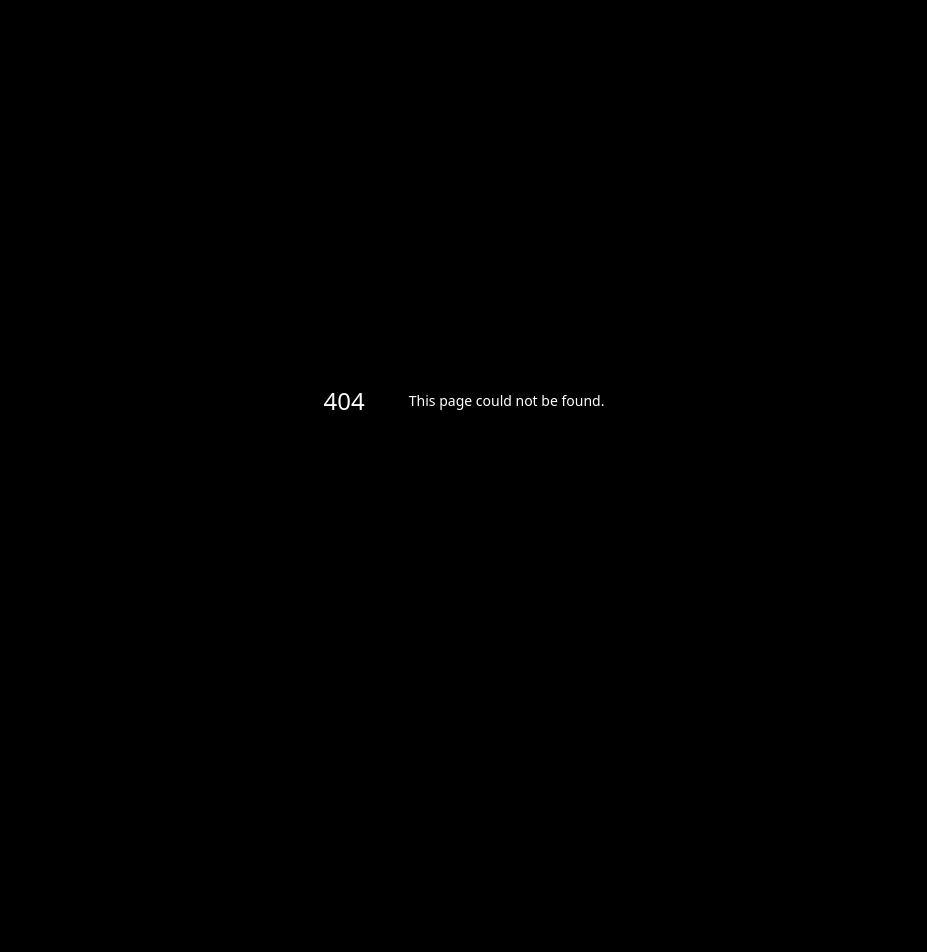
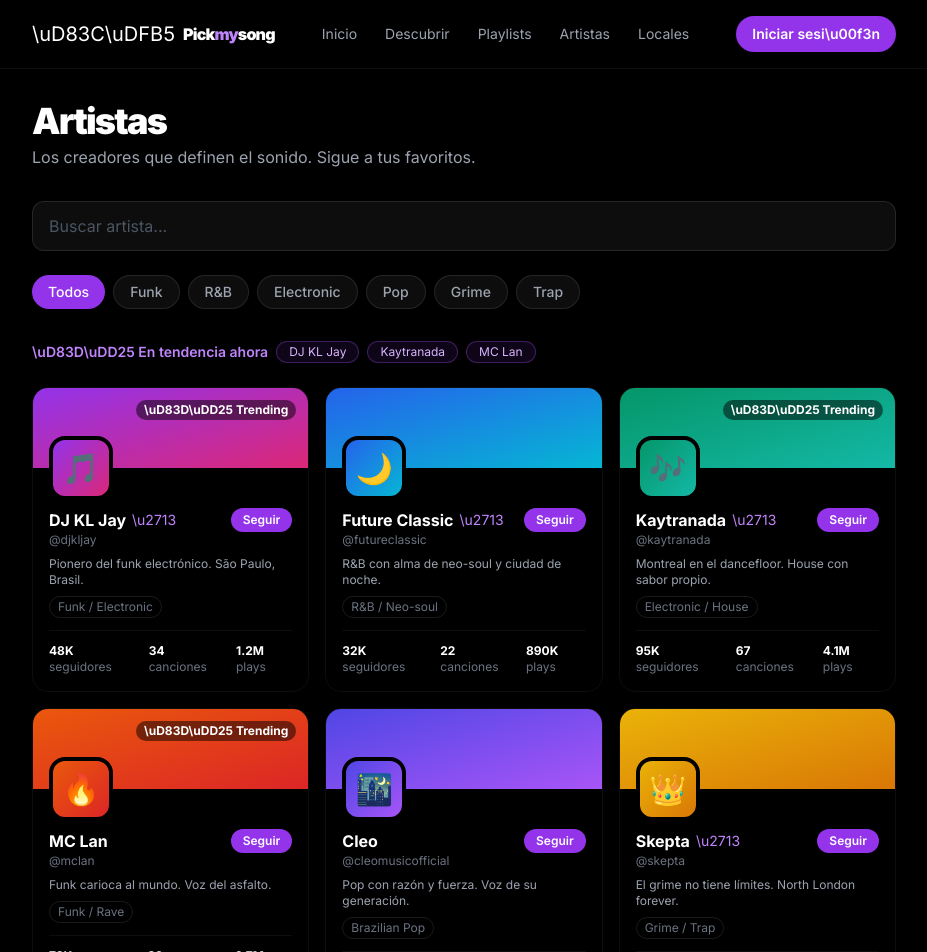
Before and after one commit to fullequip2009-dev/Pickmysong, a Next.js app in the folder apps/web/: page /artists in a window 1280 px wide. Before the commit this address had no page. Shown: the top 952 px of the page, without its empty margins (176-1103 px from the left). Before the commit the page ends 800 px from the top, so only its background shows below. Built offline with nearby package versions, Linux system fonts and the light colour scheme.

Commit message:
feat(web): add artists page with profiles, follow system and genre filters

```diff
--- /dev/null
+++ b/apps/web/app/artists/page.tsx
@@ -0,0 +1,264 @@
+'use client';
+
+import { useState } from 'react';
+import Link from 'next/link';
+
+const ARTISTS = [
+  {
+    id: '1',
+    name: 'DJ KL Jay',
+    handle: '@djkljay',
+    bio: 'Pionero del funk electr\u00f3nico. S\u00e3o Paulo, Brasil.',
+    genre: 'Funk / Electronic',
+    followers: 48200,
+    songs: 34,
+    plays: 1240000,
+    avatar: '\uD83C\uDFB5',
+    color: 'from-purple-600 to-pink-600',
+    trending: true,
+    verified: true,
+  },
+  {
+    id: '2',
+    name: 'Future Classic',
+    handle: '@futureclassic',
+    bio: 'R&B con alma de neo-soul y ciudad de noche.',
+    genre: 'R&B / Neo-soul',
+    followers: 31500,
+    songs: 22,
+    plays: 890000,
+    avatar: '\uD83C\uDF19',
+    color: 'from-blue-600 to-cyan-500',
+    trending: false,
+    verified: true,
+  },
+  {
+    id: '3',
+    name: 'Kaytranada',
+    handle: '@kaytranada',
+    bio: 'Montreal en el dancefloor. House con sabor propio.',
+    genre: 'Electronic / House',
+    followers: 95100,
+    songs: 67,
+    plays: 4100000,
+    avatar: '\uD83C\uDFB6',
+    color: 'from-emerald-600 to-teal-500',
+    trending: true,
+    verified: true,
+  },
+  {
+    id: '4',
+    name: 'MC Lan',
+    handle: '@mclan',
+    bio: 'Funk carioca al mundo. Voz del asfalto.',
+    genre: 'Funk / Rave',
+    followers: 72300,
+    songs: 89,
+    plays: 6700000,
+    avatar: '\uD83D\uDD25',
+    color: 'from-orange-600 to-red-600',
+    trending: true,
+    verified: false,
+  },
+  {
+    id: '5',
+    name: 'Cleo',
+    handle: '@cleomusicofficial',
+    bio: 'Pop con raz\u00f3n y fuerza. Voz de su generaci\u00f3n.',
+    genre: 'Brazilian Pop',
+    followers: 29800,
+    songs: 18,
+    plays: 540000,
+    avatar: '\uD83C\uDF03',
+    color: 'from-indigo-600 to-purple-500',
+    trending: false,
+    verified: false,
+  },
+  {
+    id: '6',
+    name: 'Skepta',
+    handle: '@skepta',
+    bio: 'El grime no tiene l\u00edmites. North London forever.',
+    genre: 'Grime / Trap',
+    followers: 183000,
+    songs: 112,
+    plays: 12400000,
+    avatar: '\uD83D\uDC51',
+    color: 'from-yellow-500 to-amber-600',
+    trending: false,
+    verified: true,
+  },
+];
+
+const GENRES = ['Todos', 'Funk', 'R&B', 'Electronic', 'Pop', 'Grime', 'Trap'];
+
+function fmtNum(n: number) {
+  if (n >= 1000000) return (n / 1000000).toFixed(1) + 'M';
+  if (n >= 1000) return (n / 1000).toFixed(0) + 'K';
+  return String(n);
+}
+
+export default function ArtistsPage() {
+  const [followed, setFollowed] = useState<Set<string>>(new Set());
+  const [activeGenre, setActiveGenre] = useState('Todos');
+  const [search, setSearch] = useState('');
+
+  const toggleFollow = (id: string) => {
+    setFollowed((prev) => {
+      const next = new Set(prev);
+      next.has(id) ? next.delete(id) : next.add(id);
+      return next;
+    });
+  };
+
+  const filtered = ARTISTS.filter(
+    (a) =>
+      (activeGenre === 'Todos' || a.genre.includes(activeGenre)) &&
+      (a.name.toLowerCase().includes(search.toLowerCase()) ||
+        a.handle.toLowerCase().includes(search.toLowerCase()))
+  );
+
+  return (
+    <main className="min-h-screen bg-black text-white pb-20 md:pb-0">
+      {/* Header */}
+      <header className="sticky top-0 z-50 border-b border-white/5 bg-black/80 backdrop-blur-xl">
+        <div className="mx-auto flex max-w-4xl items-center justify-between gap-4 px-4 py-4">
+          <Link href="/" className="flex items-center gap-2">
+            <span className="text-xl">\uD83C\uDFB5</span>
+            <span className="font-black tracking-tighter text-white">
+              Pick<span className="text-purple-400">my</span>song
+            </span>
+          </Link>
+          <nav className="hidden md:flex items-center gap-1 text-sm">
+            {[['/', 'Inicio'], ['/discover', 'Descubrir'], ['/playlists', 'Playlists'], ['/artists', 'Artistas'], ['/venues', 'Locales']].map(([href, label]) => (
+              <Link key={href} href={href} className="px-3 py-1.5 rounded-full text-gray-400 hover:text-white hover:bg-white/5 transition-all">{label}</Link>
+            ))}
+          </nav>
+          <button className="rounded-full bg-purple-600 px-4 py-2 text-sm font-semibold text-white hover:bg-purple-500 transition-colors">
+            Iniciar sesi\u00f3n
+          </button>
+        </div>
+      </header>
+
+      <div className="mx-auto max-w-4xl px-4 py-8">
+        {/* Title */}
+        <div className="mb-8">
+          <h1 className="text-3xl font-black tracking-tighter text-white md:text-4xl">Artistas</h1>
+          <p className="mt-1 text-gray-400">Los creadores que definen el sonido. Sigue a tus favoritos.</p>
+        </div>
+
+        {/* Search */}
+        <div className="mb-6">
+          <input
+            type="text"
+            value={search}
+            onChange={(e) => setSearch(e.target.value)}
+            placeholder="Buscar artista..."
+            className="w-full rounded-xl border border-white/10 bg-white/5 px-4 py-3 text-white placeholder-gray-600 outline-none focus:border-purple-500 focus:ring-1 focus:ring-purple-500/50 transition-all"
+          />
+        </div>
+
+        {/* Genre filter */}
+        <div className="mb-8 flex flex-wrap gap-2">
+          {GENRES.map((genre) => (
+            <button
+              key={genre}
+              onClick={() => setActiveGenre(genre)}
+              className={`rounded-full px-4 py-1.5 text-sm font-medium transition-all ${
+                activeGenre === genre
+                  ? 'bg-purple-600 text-white'
+                  : 'border border-white/10 bg-white/5 text-gray-400 hover:bg-white/10 hover:text-white'
+              }`}
+            >
+              {genre}
+            </button>
+          ))}
+        </div>
+
+        {/* Trending banner */}
+        <div className="mb-6 flex items-center gap-2">
+          <span className="text-sm font-semibold text-purple-400">\uD83D\uDD25 En tendencia ahora</span>
+          <div className="flex gap-2">
+            {ARTISTS.filter((a) => a.trending).map((a) => (
+              <span key={a.id} className="rounded-full border border-purple-500/30 bg-purple-600/10 px-3 py-0.5 text-xs text-purple-300">
+                {a.name}
+              </span>
+            ))}
+          </div>
+        </div>
+
+        {/* Artists grid */}
+        <div className="grid gap-4 sm:grid-cols-2 lg:grid-cols-3">
+          {filtered.map((artist) => (
+            <div
+              key={artist.id}
+              className="group relative overflow-hidden rounded-2xl border border-white/5 bg-white/3 backdrop-blur-sm transition-all duration-300 hover:border-white/10 hover:scale-[1.01]"
+            >
+              {/* Top gradient banner */}
+              <div className={`h-20 bg-gradient-to-br ${artist.color} relative`}>
+                {artist.trending && (
+                  <span className="absolute right-3 top-3 rounded-full bg-black/50 px-2 py-0.5 text-xs font-bold text-white backdrop-blur-sm">
+                    \uD83D\uDD25 Trending
+                  </span>
+                )}
+              </div>
+
+              {/* Avatar */}
+              <div className="relative px-4 pb-4">
+                <div className={`-mt-8 flex h-16 w-16 items-center justify-center rounded-2xl border-4 border-black bg-gradient-to-br text-3xl ${artist.color}`}>
+                  {artist.avatar}
+                </div>
+
+                {/* Name row */}
+                <div className="mt-2 flex items-start justify-between">
+                  <div>
+                    <div className="flex items-center gap-1.5">
+                      <h3 className="font-bold text-white">{artist.name}</h3>
+                      {artist.verified && (
+                        <span className="text-purple-400 text-sm" title="Verificado">\u2713</span>
+                      )}
+                    </div>
+                    <p className="text-xs text-gray-500">{artist.handle}</p>
+                  </div>
+                  <button
+                    onClick={() => toggleFollow(artist.id)}
+                    className={`shrink-0 rounded-full px-3 py-1 text-xs font-semibold transition-all ${
+                      followed.has(artist.id)
+                        ? 'bg-white/10 text-gray-300 border border-white/10'
+                        : 'bg-purple-600 text-white hover:bg-purple-500'
+                    }`}
+                  >
+                    {followed.has(artist.id) ? 'Siguiendo' : 'Seguir'}
+                  </button>
+                </div>
+
+                <p className="mt-2 text-xs text-gray-400">{artist.bio}</p>
+
+                <span className="mt-2 inline-block rounded-full border border-white/10 px-2 py-0.5 text-xs text-gray-500">
+                  {artist.genre}
+                </span>
+
+                {/* Stats */}
+                <div className="mt-3 flex items-center gap-4 text-xs text-gray-500 border-t border-white/5 pt-3">
+                  <div>
+                    <span className="font-bold text-white">{fmtNum(followed.has(artist.id) ? artist.followers + 1 : artist.followers)}</span> seguidores
+                  </div>
+                  <div>
+                    <span className="font-bold text-white">{artist.songs}</span> canciones
+                  </div>
+                  <div>
+                    <span className="font-bold text-white">{fmtNum(artist.plays)}</span> plays
+                  </div>
+                </div>
+              </div>
+            </div>
+          ))}
+        </div>
+
+        {filtered.length === 0 && (
+          <div className="py-20 text-center text-gray-600">No se encontraron artistas</div>
+        )}
+      </div>
+    </main>
+  );
+}
```
